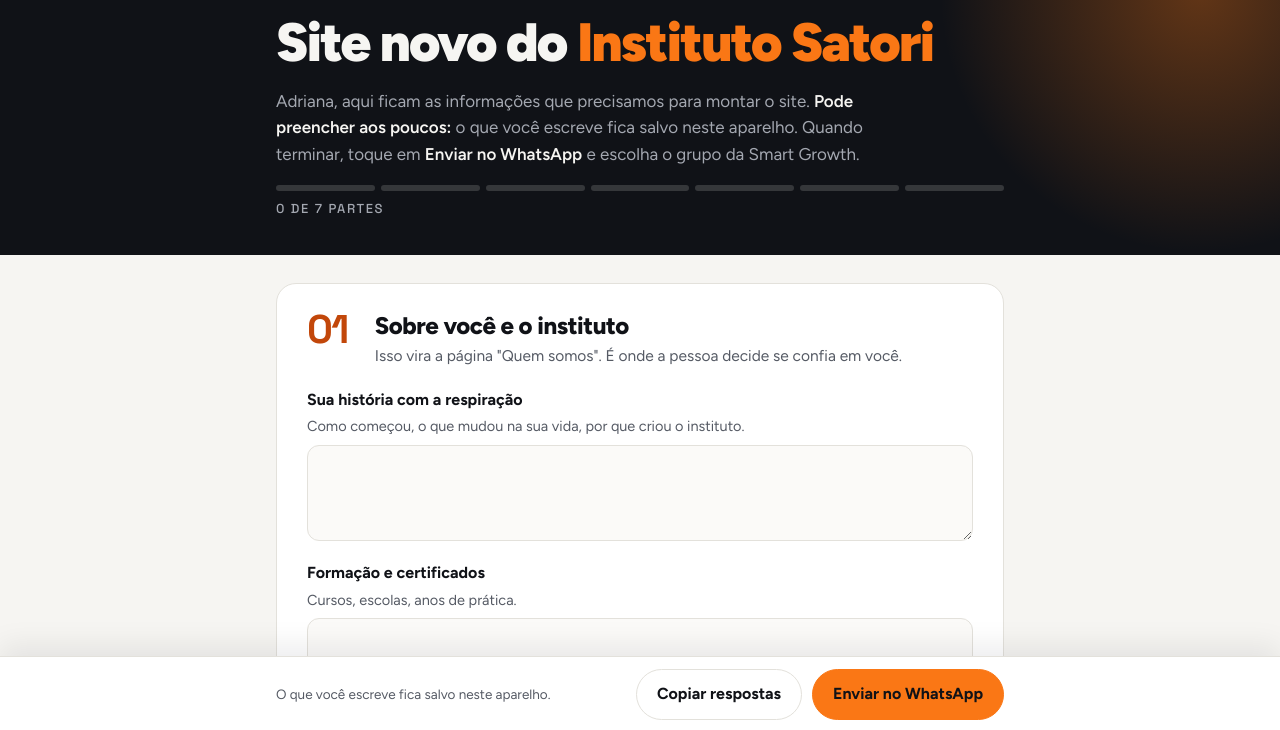
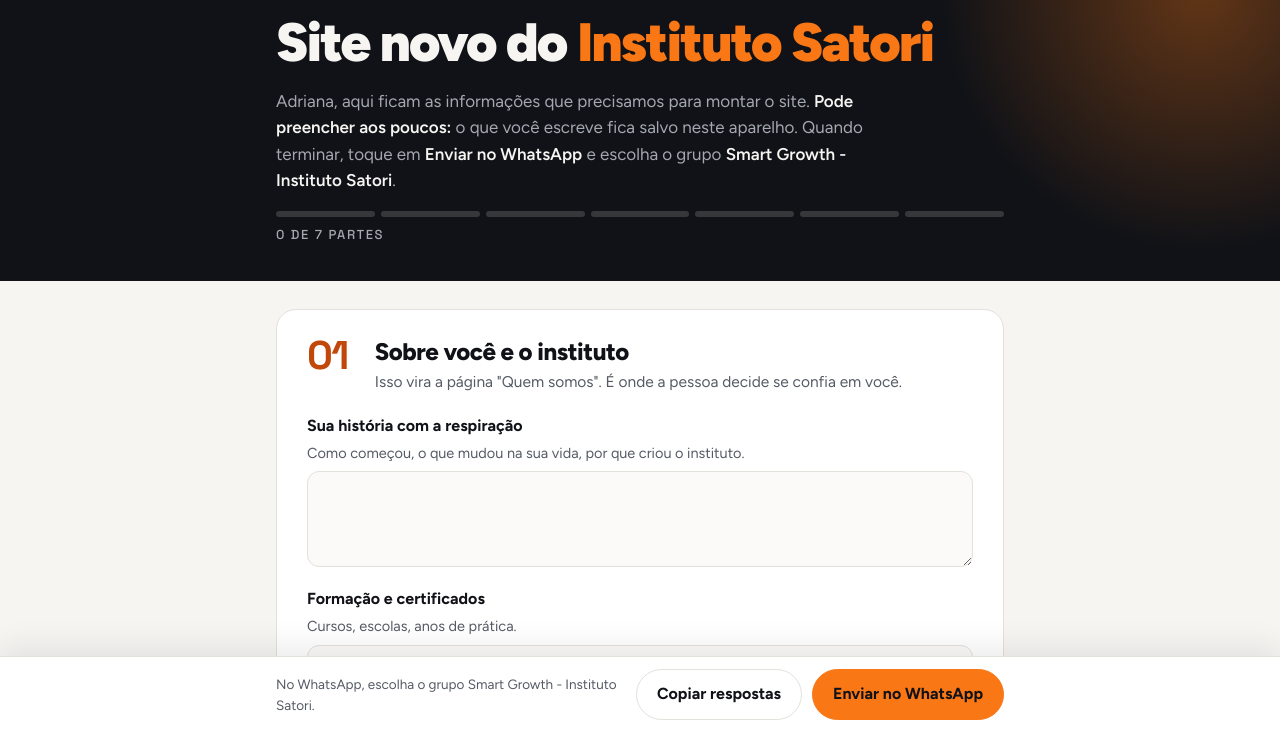
Before and after one commit to lucianodeassis141-web/satori-formulario, a plain HTML site: page index.html in a window 1280 px wide. Shown: the part 68-798 px from the top of the page. Drawn offline with Linux system fonts and the light colour scheme.

Commit message:
Nome do grupo na página
Co-Authored-By: Claude Opus 5.5 <noreply@anthropic.com>

```diff
--- a/index.html
+++ b/index.html
@@ -118,7 +118,7 @@ textarea::placeholder, input::placeholder { color: var(--muted); opacity: 1; }
       Smart <b>Growth</b>
     </div>
     <h1>Site novo do <span>Instituto Satori</span></h1>
-    <p>Adriana, aqui ficam as informações que precisamos para montar o site. <strong>Pode preencher aos poucos:</strong> o que você escreve fica salvo neste aparelho. Quando terminar, toque em <strong>Enviar no WhatsApp</strong> e escolha o grupo da Smart Growth.</p>
+    <p>Adriana, aqui ficam as informações que precisamos para montar o site. <strong>Pode preencher aos poucos:</strong> o que você escreve fica salvo neste aparelho. Quando terminar, toque em <strong>Enviar no WhatsApp</strong> e escolha o grupo <strong>Smart Growth - Instituto Satori</strong>.</p>
     <div class="prog" aria-live="polite">
       <div class="prog-barras" id="barras"><i></i><i></i><i></i><i></i><i></i><i></i><i></i></div>
       <div class="prog-txt" id="progTxt">0 de 7 partes</div>
@@ -190,7 +190,7 @@ textarea::placeholder, input::placeholder { color: var(--muted); opacity: 1; }
 
 <div class="barra">
   <div class="wrap">
-    <div class="salvo" id="salvo">O que você escreve fica salvo neste aparelho.</div>
+    <div class="salvo" id="salvo">No WhatsApp, escolha o grupo Smart Growth - Instituto Satori.</div>
     <button class="btn" type="button" id="copiar">Copiar respostas</button>
     <a class="btn pri" id="enviar" href="https://wa.me/" target="_blank" rel="noopener">Enviar no WhatsApp</a>
   </div>
@@ -256,7 +256,7 @@ textarea::placeholder, input::placeholder { color: var(--muted); opacity: 1; }
     campos.forEach((c) => { d[c.id] = c.type === 'checkbox' ? c.checked : c.value; });
     clearTimeout(t);
     t = setTimeout(() => {
-      try { localStorage.setItem(CHAVE, JSON.stringify(d)); salvo.textContent = 'Salvo neste aparelho às ' + new Date().toLocaleTimeString('pt-BR', { hour: '2-digit', minute: '2-digit' }) + '.'; }
+      try { localStorage.setItem(CHAVE, JSON.stringify(d)); salvo.textContent = 'Salvo às ' + new Date().toLocaleTimeString('pt-BR', { hour: '2-digit', minute: '2-digit' }) + '. No WhatsApp, escolha o grupo Smart Growth - Instituto Satori.'; }
       catch (e) { salvo.textContent = 'Este navegador não deixa salvar. Envie antes de fechar a página.'; }
     }, 400);
     progresso();
```
